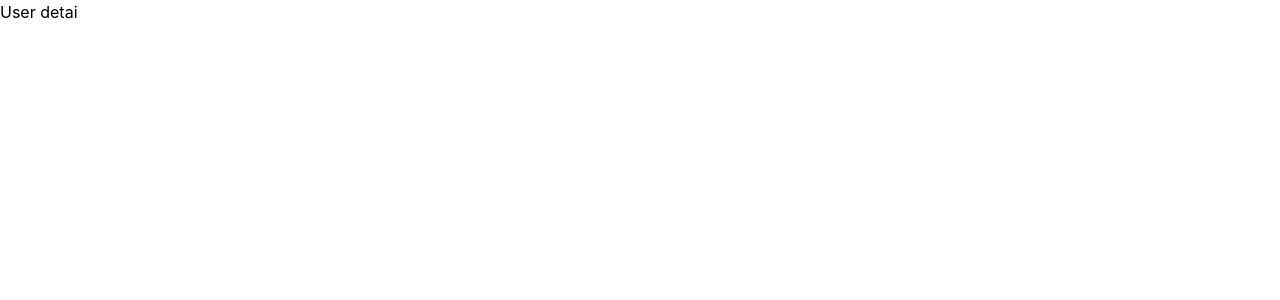
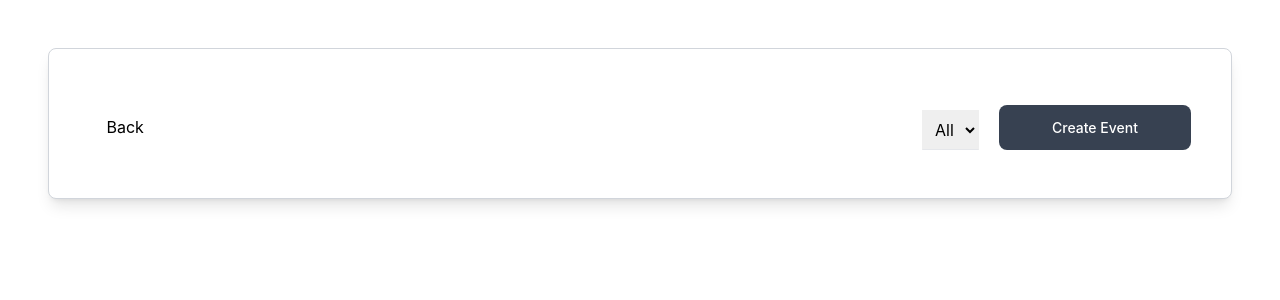
Before and after one commit to TanzihSheikh28/postTask, a React (Create React App) app: page /user/details in a window 1280 px wide. Shown: the top 300 px of the page. Built offline with nearby package versions, Linux system fonts and the light colour scheme.

Commit message:
Develop user details ui

```diff
--- a/src/components/user-component/UserComponentStyle.css
+++ b/src/components/user-component/UserComponentStyle.css
@@ -3,7 +3,7 @@ i {
 }
 
 .responsive-table li {
-    padding: 15px 30px;
+    padding: 5px 15px;
     display: flex;
     justify-content: space-between;
 }
--- a/src/components/user-component/UserDetails.js
+++ b/src/components/user-component/UserDetails.js
@@ -1,9 +1,47 @@
 import React from "react";
+import { useNavigate } from "react-router-dom";
 
 export default function UserDetails() {
+    const navigate = useNavigate();
+
     return (
         <>
-        <div>User detai</div>
+            <div className="flex items-center justify-center p-2 md:p-12">
+                <div className="w-full mx-auto rounded-lg bg-white shadow-lg p-5 md:p-10 border border-gray-300">
+                    <div class="grid grid-cols-12 flex justify-between items-center">
+                        <div class="col-span-12 md:col-span-12 lg:col-span-6 mt-1.5">
+                            <div className="d-flex justify-content-start mx-1">
+                                <div role="button" className="text-decoration-none">
+                                    <span className="go-back-option" onClick={() => { navigate(-1) }}>&nbsp;&nbsp;&nbsp;Back</span>
+                                </div>
+                            </div>
+                        </div>
+                        <div class="col-span-12 md:col-span-12 lg:col-span-6 mt-5 lg:mt-0 flex gap-2 lg:gap-5 justify-between lg:justify-end items-center">
+                            <div class="lg:mt-3">
+                                <select
+                                    class="text-16 border border-transparent border-b-gray-200 font-normal placeholder-gray-200 outline-none focus:outline-none focus:ring-0 focus:border-transparent focus:border-b-gray-200 p-2">
+                                    <option value="all" >All</option>
+                                    <option></option>
+                                </select>
+                            </div>
+                            <div>
+                                <div>
+                                    <button
+                                        class="relative flex justify-center items-center bg-gray-700 lg:mt-4 mt-0 block w-full md:w-48 px-4 py-3 rounded-lg text-white font-medium mb-0 lg:mb-2 text-14 space-x-2 hover:opacity-90">
+                                        <p class="text-center">
+                                            Create Event
+                                        </p>
+                                    </button>
+                                </div>
+                            </div>
+                        </div>
+                    </div>
+
+                    <div>
+
+                    </div>
+                </div >
+            </div >
         </>
     )
 }
--- a/src/components/user-component/UserLists.js
+++ b/src/components/user-component/UserLists.js
@@ -36,8 +36,8 @@ export default function UserLists() {
                                         users.map((res,i)=>{
                                             return(
                                                 <li key={i}
-                                                    className="table-row alternate-bg space-x-5 border border-black rounded-xl mb-3 h-[70px] items-center">
-                                                    <Link to={`/user/details`} className="w-full flex items-center">
+                                                    className="table-row alternate-bg space-x-5 border border-black rounded-xl mb-3 items-center">
+                                                    <Link to={`/user/details?id=${res.id}`} className="w-full flex items-center h-[60px]">
                                                         <div className="col col-1 text-16 font-normal">
                                                             <span>Name:</span>
                                                             <span>&nbsp;{res.name}</span>
```
